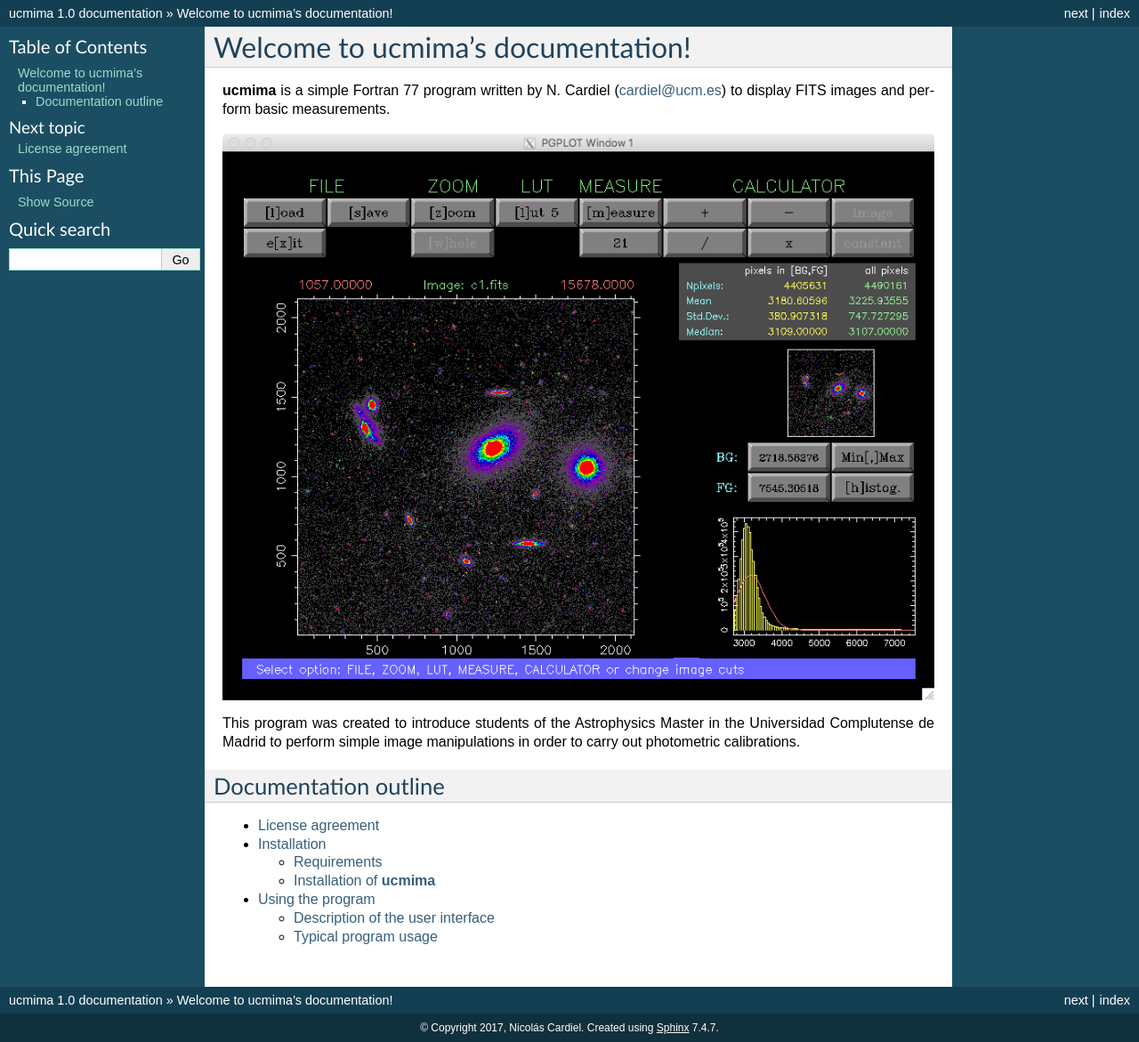
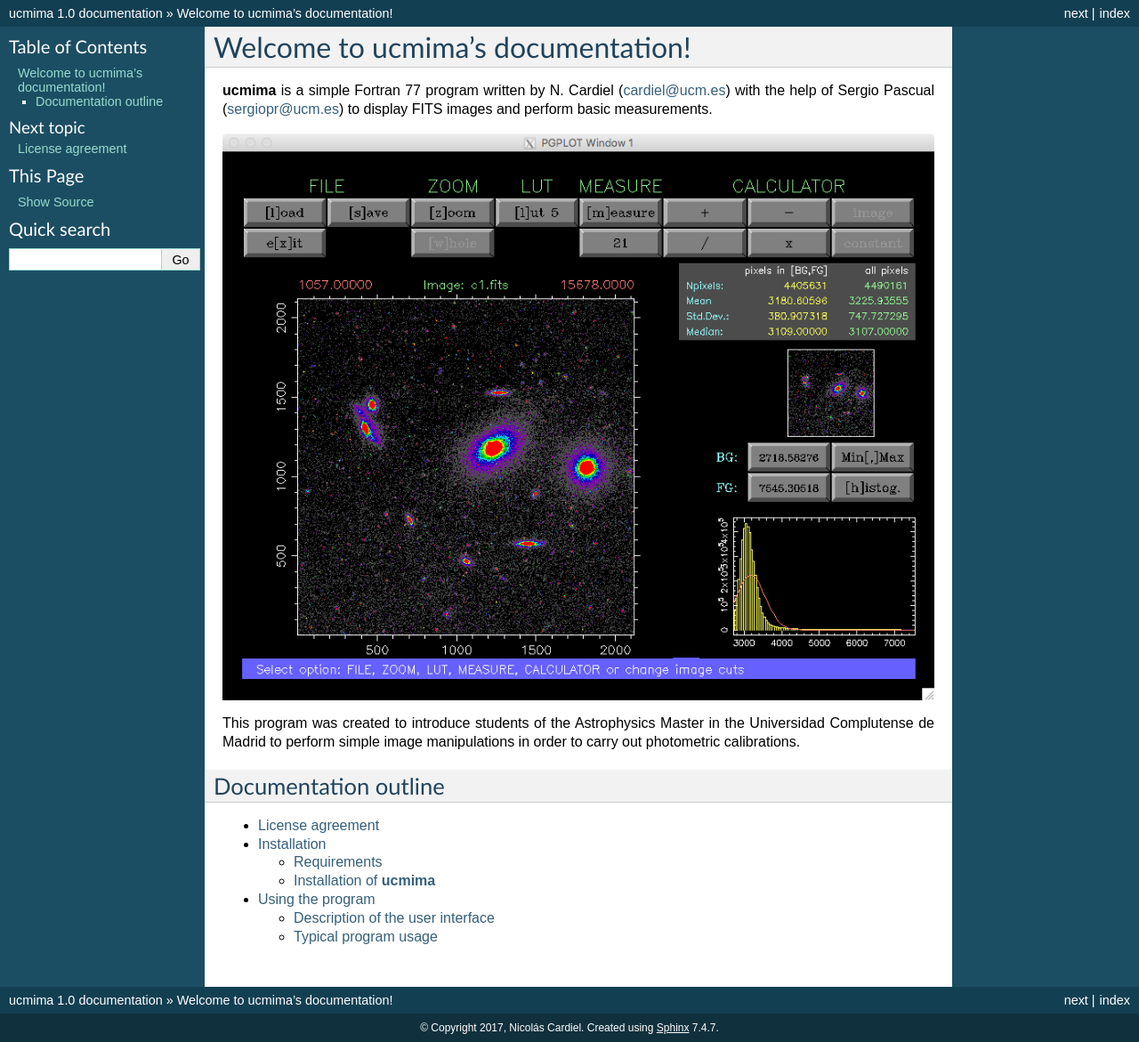
Before and after one commit to nicocardiel/ucmima, a Sphinx documentation site: the page built from docs/index.rst, in a window 1280 px wide. Shown: the whole page at 89% size. Built offline with Sphinx 7.4.7, drawn with Linux system fonts in a browser that asks for light colours; formulas are drawn with MathJax 3.

Commit message:
Update documentation

```diff
--- a/docs/index.rst
+++ b/docs/index.rst
@@ -7,7 +7,8 @@ Welcome to ucmima's documentation!
 ==================================
 
 **ucmima** is a simple Fortran 77 program written by N. Cardiel
-(cardiel@ucm.es) to display FITS images and perform basic measurements.
+(cardiel@ucm.es) with the help of Sergio Pascual (sergiopr@ucm.es) to display
+FITS images and perform basic measurements.
 
 .. image:: images/ucmima_c1.jpg
    :width: 100%
```
Also changed, not shown: 1 other file.
